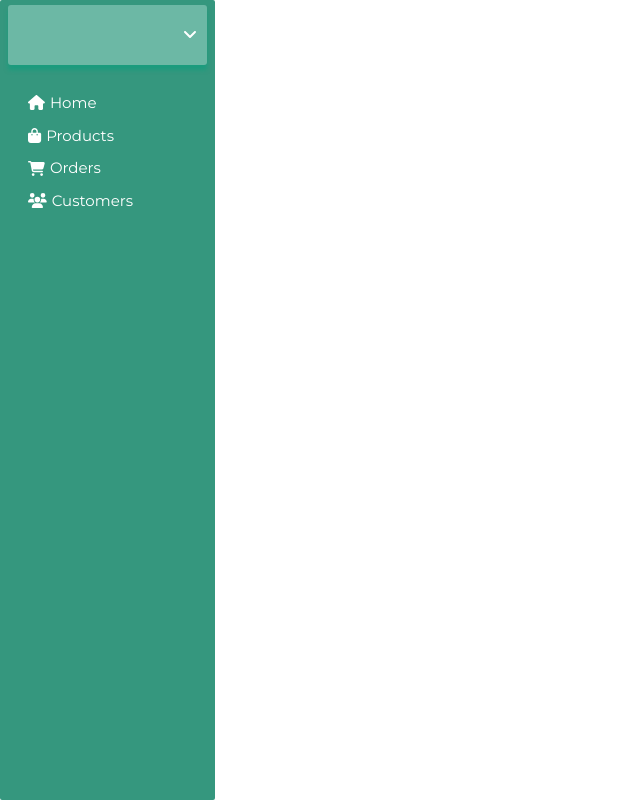
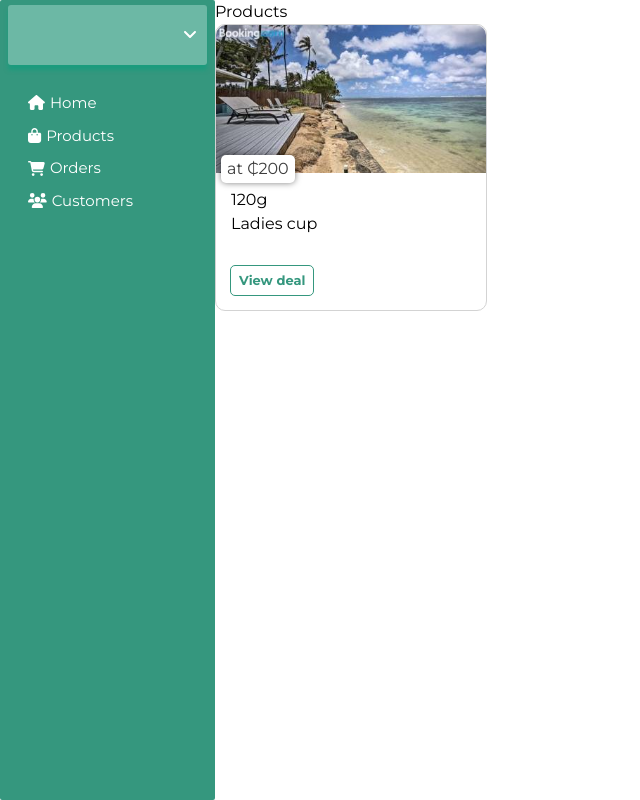
Before and after one commit to skabeo/xpress-frontend, a React (Vite) app: page / in a window 1280 px wide. Shown: the whole page, without its empty margins (0-640 px from the left). Built offline with nearby package versions, Linux system fonts and the light colour scheme; no server answers; sample sign-in values are in the browser's storage.

Commit message:
Create a card

```diff
--- a/src/App.css
+++ b/src/App.css
@@ -10,7 +10,6 @@
 
 body {
   font-family: 'Montserrat', sans-serif;
-
   /* background-color: #f6e204; */
 
   /* background-color: #35977e; */
--- /dev/null
+++ b/src/components/products/Products.jsx
@@ -0,0 +1,31 @@
+import React from 'react';
+import './styles/product.css'
+import house from '../../assets/house.jpg'
+
+const Products = () => {
+  return (
+    <div>
+      <h1>Products</h1>
+      <div className='products-home-grid'>
+        <div className='product-image-container'>
+          <img className='product-image' src={house} alt='house' />
+          <span className='product-price'>
+            <span className='text-sm'>at</span>
+            <span className='font-bold'> ₵200</span>
+          </span>
+        </div>
+        <div className='product-desc-display'>
+          <div>
+            <p className='text-sm'>120g</p>
+            <p className='font-bold text-sm'>Ladies cup</p>
+          </div>
+          <div>
+            <button className='products-view-deal'>View deal</button>
+          </div>
+        </div>
+      </div>
+    </div>
+  )
+}
+
+export default Products
--- /dev/null
+++ b/src/components/products/styles/product.css
@@ -0,0 +1,48 @@
+.products-home-grid {
+  border: 1px solid rgb(211, 211, 211);
+  width: 272px;
+  border-radius: 10px;
+  transition: all 0.15;
+}
+
+.products-home-grid:hover .products-view-deal{
+  background: linear-gradient(135deg, #53edc6, #1b725c 100%, #63c0a8) !important;
+  color: white;
+  outline: none;
+}
+
+.product-image {
+  border-top-right-radius: 10px;
+  border-top-left-radius: 10px;
+}
+
+.product-image-container {
+  position: relative;
+}
+
+.product-price {
+  position: absolute;
+  left: 5px;
+  bottom: -10px;
+  background-color: white;
+  padding: 2px 6px;
+  border-radius: 5px;
+  box-shadow: 0 0 6px rgba(0, 0, 0, 0.5);
+  color: rgb(61, 61, 61);
+}
+
+.product-desc-display {
+  padding: 15px;
+  display: flex;
+  flex-direction: column;
+  gap: 30px;
+}
+
+.products-view-deal {
+  outline: 1px solid #35977e;
+  padding: 5px 8px;
+  border-radius: 4px;
+  color: #35977e;
+  font-size: 13px;
+  font-weight: bold;
+}
--- a/src/pages/Home.jsx
+++ b/src/pages/Home.jsx
@@ -1,7 +1,9 @@
 import { useEffect } from "react";
+import './styles/home.css'
 import Sidebar from "../components/sidebar/Sidebar";
 import { useDispatch } from "react-redux";
 import { fetchProducts } from "../redux/products/productSlice";
+import Products from "../components/products/Products";
 
 const Home = () => {
   const dispatch = useDispatch();
@@ -17,6 +19,9 @@ const Home = () => {
   return (
     <div>
       <Sidebar />
+      <div className="products-grid">
+        <Products />
+      </div>
     </div>
   )
 }
--- /dev/null
+++ b/src/pages/styles/home.css
@@ -0,0 +1,3 @@
+.products-grid {
+  margin-left: 215px;
+}
--- /dev/null
+++ b/src/utilis/product.js
@@ -0,0 +1,27 @@
+import house from '../assets/house.jpg'
+
+const products2 = [
+  { image: house, price: '₵200', weight: '120g', name: 'Ladies cup' },
+  { image: house, price: '₵200', weight: '120g', name: 'Ladies cup' },
+  { image: house, price: '₵200', weight: '120g', name: 'Ladies cup' },
+  { image: house, price: '₵200', weight: '120g', name: 'Ladies cup' },
+  { image: house, price: '₵200', weight: '120g', name: 'Ladies cup' },
+  { image: house, price: '₵200', weight: '120g', name: 'Ladies cup' },
+  { image: house, price: '₵200', weight: '120g', name: 'Ladies cup' },
+  { image: house, price: '₵200', weight: '120g', name: 'Ladies cup' },
+  { image: house, price: '₵200', weight: '120g', name: 'Ladies cup' },
+  { image: house, price: '₵200', weight: '120g', name: 'Ladies cup' },
+  { image: house, price: '₵200', weight: '120g', name: 'Ladies cup' },
+  { image: house, price: '₵200', weight: '120g', name: 'Ladies cup' },
+  { image: house, price: '₵200', weight: '120g', name: 'Ladies cup' },
+  { image: house, price: '₵200', weight: '120g', name: 'Ladies cup' },
+  { image: house, price: '₵200', weight: '120g', name: 'Ladies cup' },
+  { image: house, price: '₵200', weight: '120g', name: 'Ladies cup' },
+  { image: house, price: '₵200', weight: '120g', name: 'Ladies cup' },
+  { image: house, price: '₵200', weight: '120g', name: 'Ladies cup' },
+  { image: house, price: '₵200', weight: '120g', name: 'Ladies cup' },
+  { image: house, price: '₵200', weight: '120g', name: 'Ladies cup' },
+  { image: house, price: '₵200', weight: '120g', name: 'Ladies cup' },
+];
+
+export default products2;
```
Also changed, not shown: src/assets/house.jpg (added).
